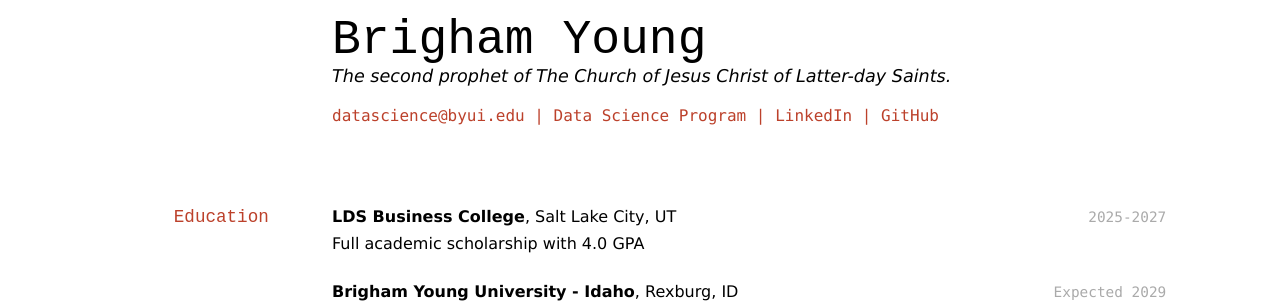
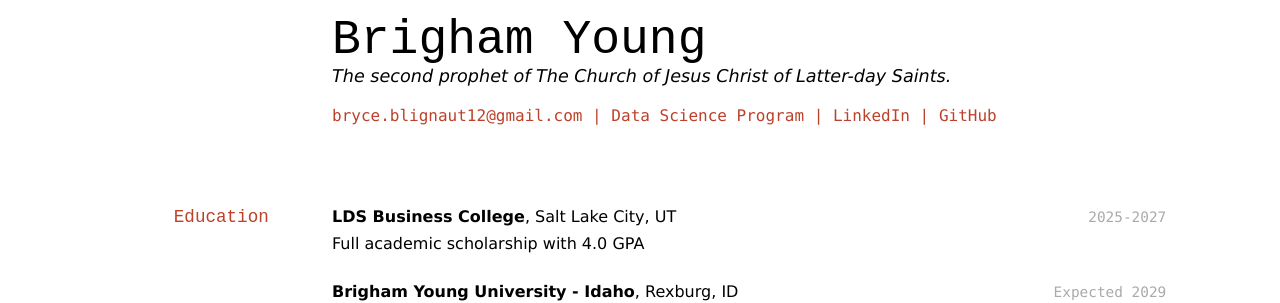
Before and after one commit to byuids-resumes/blignautb_-resume, a Jekyll site: the page built from docs/index.md, in a window 1280 px wide. Shown: the top 303 px of the page. Built offline with Jekyll 4.4.1, drawn with Linux system fonts in a browser that asks for light colours.

Commit message:
Changed email

```diff
--- a/docs/index.md
+++ b/docs/index.md
@@ -1,12 +1,12 @@
 ---
 layout: cv
-title: Brigham Young's Resume
+title: Bryce Blignaut Resume
 ---
 # Brigham Young
 The second prophet of The Church of Jesus Christ of Latter-day Saints.
 
 <div id="webaddress">
-<a href="datascience@byui.edu">datascience@byui.edu</a>
+<a href="bryce.blignaut12@gmail.com">bryce.blignaut12@gmail.com</a>
 | <a href="https://byuidatascience.github.io/development.html">Data Science Program</a>
 | <a href="https://www.linkedin.com/groups/13537407/">LinkedIn</a>
 | <a href="https://github.com/byuids-resumes">GitHub</a>
```
